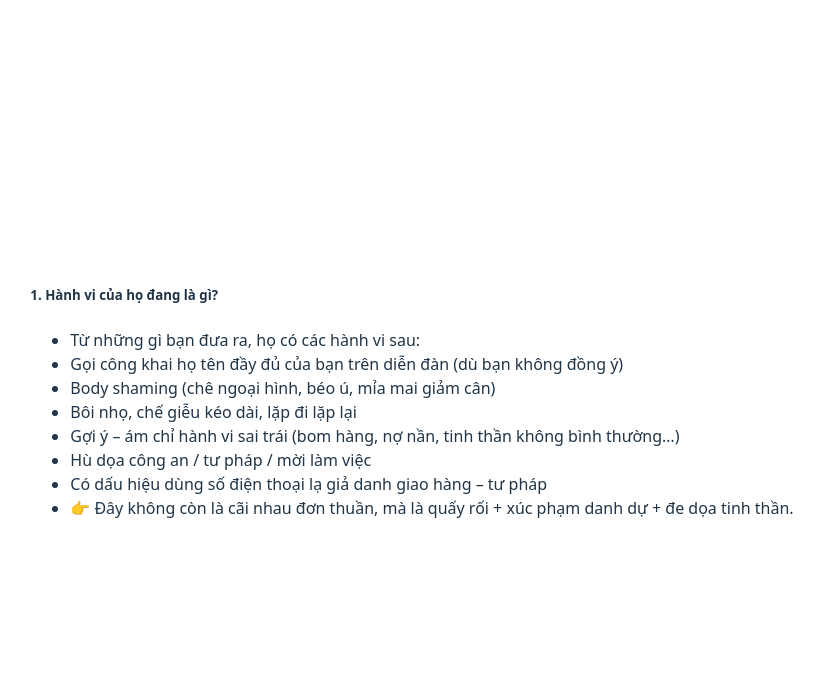
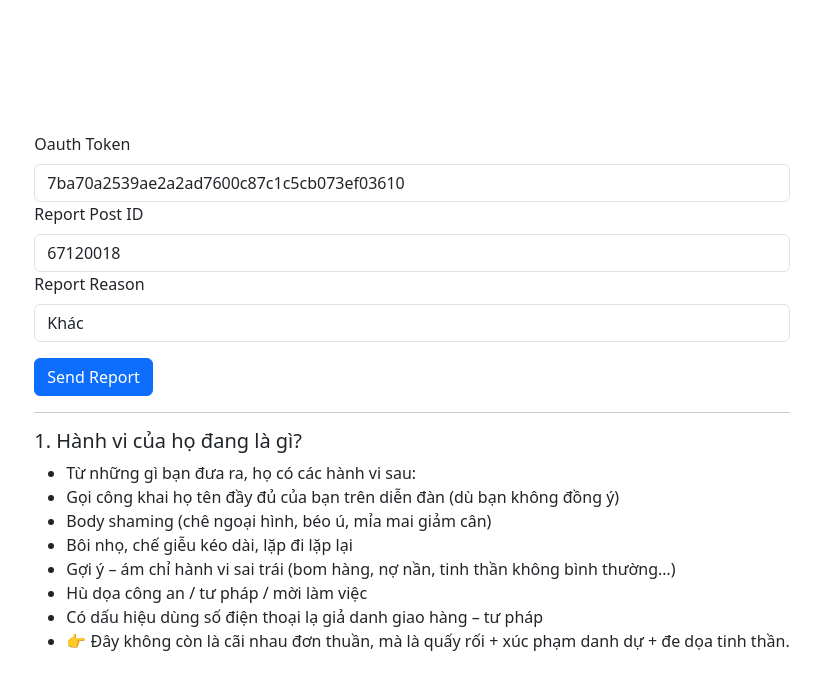
Before and after one commit to nbthinh/tinhte-report, a React (Vite) app: page / in a window 1280 px wide. Shown: the top 690 px of the page, without its empty margins (228-1052 px from the left). Built offline with nearby package versions, Linux system fonts and the light colour scheme; no server answers.

Commit message:
report handmade

```diff
--- a/package.json
+++ b/package.json
@@ -14,6 +14,7 @@
   "homepage": "https://nbthinh.github.io/tinhte-report/",
   "dependencies": {
     "axios": "^1.13.5",
+    "bootstrap": "^5.3.8",
     "bootstrap-4-react": "^0.0.59",
     "react": "^19.2.0",
     "react-dom": "^19.2.0",
--- a/src/App.tsx
+++ b/src/App.tsx
@@ -3,6 +3,7 @@ import './App.css'
 // import axios, { type AxiosResponse } from "axios";
 import { ToastContainer } from 'react-toastify';
 import { report } from './utils/action';
+import HandmadeReportCompoent from './components/handle-make-report/HandmadeReportComponent';
 
 function App() {
   const oauthToken = 'a9b8ff0ec2ee2ff9b271c9b4dc2fd0d7301f6e96';
@@ -31,6 +32,11 @@ function App() {
   return (
     <>
       <div className="container">
+        <div className="row">
+          <div className="col-12">
+            <HandmadeReportCompoent />
+          </div>
+        </div>
         <div className="row" style={{textAlign: 'left'}}>
           <div className="col-12" >
             <h5>
--- /dev/null
+++ b/src/components/handle-make-report/HandmadeReportComponent.tsx
@@ -0,0 +1,83 @@
+import axios from "axios";
+import "./HandmadeReportComponent.css"
+import { useEffect, useState } from "react";
+function HandmadeReportCompoent() {
+
+    const [oauthToken, setOauthToken] = useState("7ba70a2539ae2a2ad7600c87c1c5cb073ef03610");
+    const [postId, setPostId] = useState("67120018");
+    const [reportReason, setReportReason] = useState("Khác");
+    useEffect(() => {
+
+    }, []);
+
+    async function handmadeReport () {
+        console.log("oauthToken = ", oauthToken);
+        console.log("postId = ", postId);
+        console.log("reportReason = ", reportReason);
+        const res = await axios.post(`https://tinhte.vn/appforo/index.php?posts/${postId}/report&message=${reportReason}&oauth_token=${oauthToken}`, {
+            // "posts/67054209/report": '',
+            message: reportReason,
+            oauth_token: oauthToken
+        });
+        console.log("res = ", res);
+
+    }
+
+    function handleChangeValue(event:  React.ChangeEvent<HTMLInputElement>, field: string) {
+        console.log("event = ", event.target.value);
+        console.log("field = ", field);
+        if (field === 'oauthToken') {
+            setOauthToken(event.target.value);
+        }
+        else if (field === postId) {
+            setPostId(event.target.value);
+        }
+        else {
+            setReportReason(event.target.value);
+        }
+    }
+
+    return (
+        <>
+            <div className="handmade-report-container" style={{textAlign: 'left'}}>
+                <div className="form-group">
+                    <label >Oauth Token</label>
+                    <input
+                        type="text"
+                        className="form-control mt-2"
+                        placeholder="Enter oauth token. Example: 7ba70a2539ae2a2ad7600c87c1c5cb073ef03610"
+                        value={oauthToken}
+                        onChange={(evt) => handleChangeValue(evt, 'oauthToken')}
+                    />
+                </div>
+
+                <div className="form-group">
+                    <label >Report Post ID</label>
+                    <input
+                        type="text"
+                        className="form-control mt-2"
+                        placeholder="Enter post id you want to report. Example: 67120018"
+                        value={postId}
+                        onChange={(evt) => handleChangeValue(evt, 'postId')}
+                    />
+                </div>
+
+                <div className="form-group">
+                    <label >Report Reason</label>
+                    <input
+                        type="text"
+                        className="form-control mt-2"
+                        placeholder="Enter report reason"
+                        value={reportReason}
+                        onChange={(evt) => handleChangeValue(evt, 'reportReason')}
+                    />
+                </div>
+
+                <button className="btn btn-primary mt-3" onClick={() =>handmadeReport()}>Send Report</button>
+            </div>
+            <hr/>
+        </>
+    )
+}
+
+export default HandmadeReportCompoent
--- a/src/main.tsx
+++ b/src/main.tsx
@@ -3,6 +3,7 @@ import { createRoot } from 'react-dom/client'
 import './index.css'
 import App from './App.tsx'
 import { report } from './utils/action.ts';
+import 'bootstrap/dist/css/bootstrap.min.css'
 
 // const oauthToken = '6f9c10115145a4d1a90c3e9603ff5ab321a2167e';
 // let i = 0;
```
Also changed, not shown: src/components/handle-make-report/HandmadeReportComponent.css (added), 1 other file (tests, documents, lock files or other folders).
